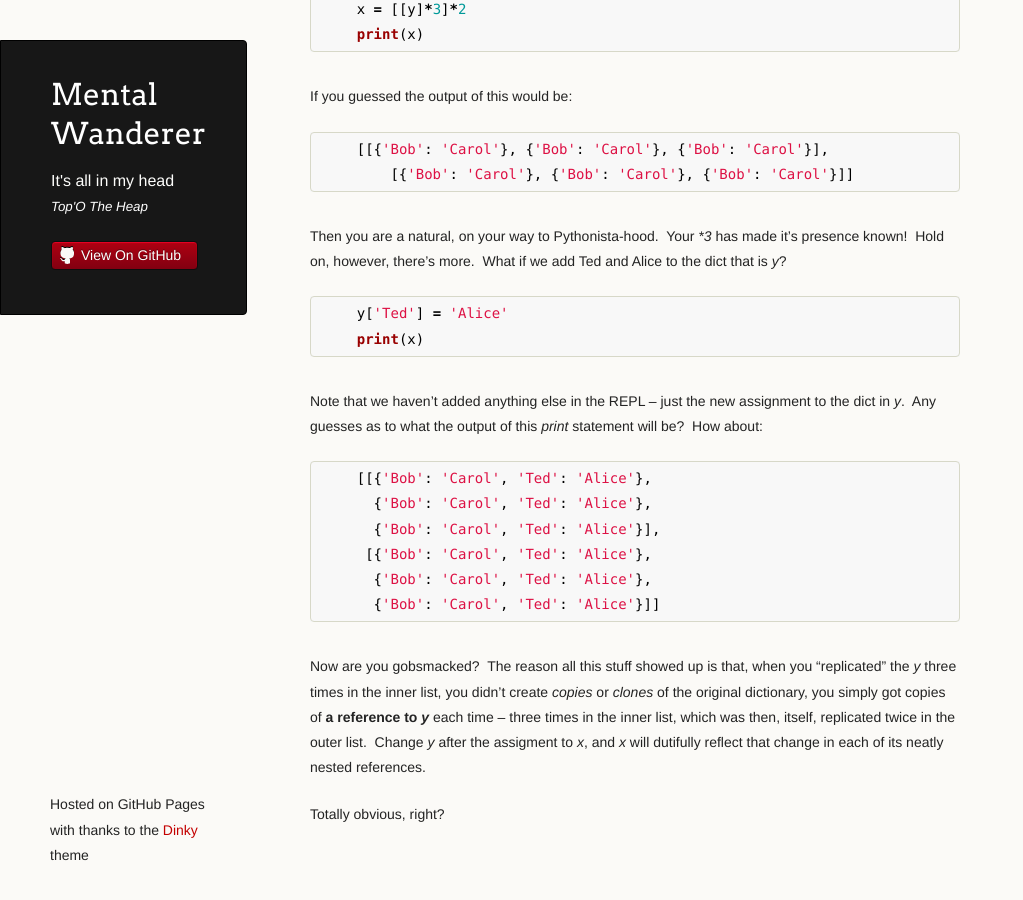
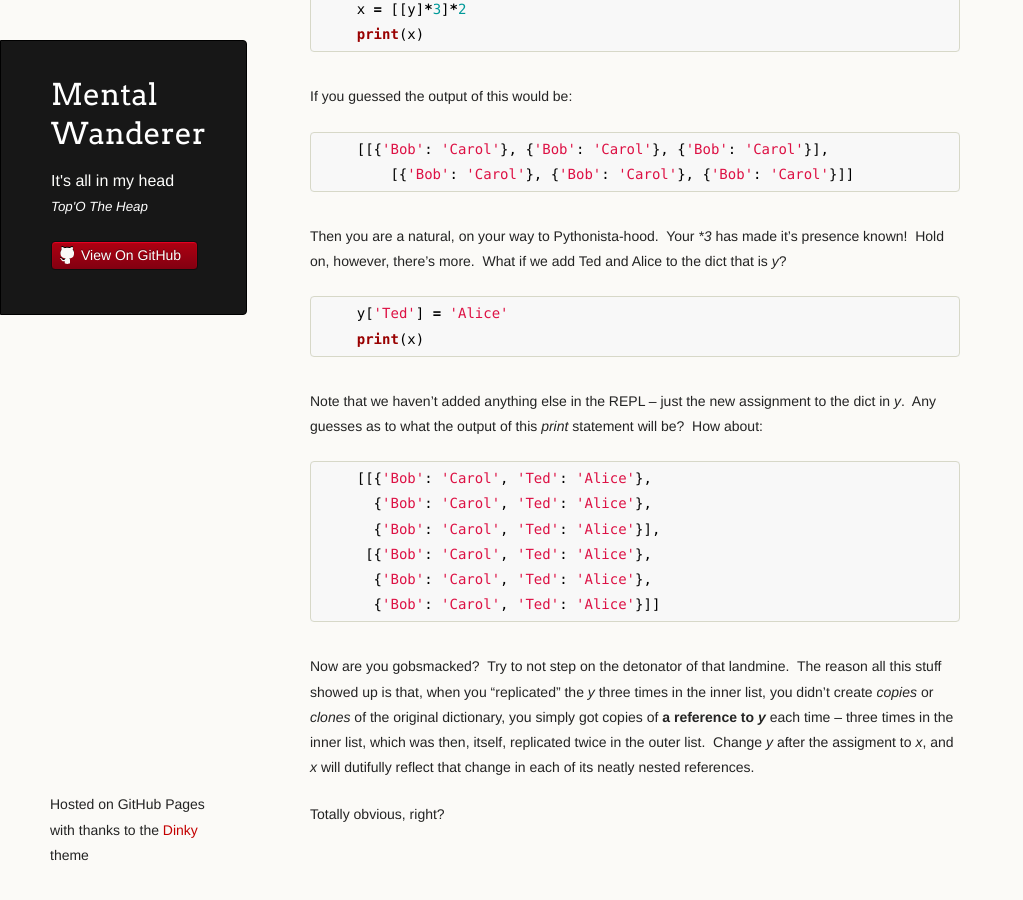
Before and after one commit to coryburt/coryburt.github.io, a Jekyll site: the page built from _posts/2018-03-16-Practical-Applications-of-Python-Landmines.md, in a window 1280 px wide and 900 px high, scrolled down 1498 px. Shown: the whole window, without its empty margins (0-1023 px from the left). Built offline with Jekyll 4.4.1, drawn with Linux system fonts in a browser that asks for light colours.

Commit message:
Edit entry

````diff
--- a/_posts/2018-03-16-Practical-Applications-of-Python-Landmines.md
+++ b/_posts/2018-03-16-Practical-Applications-of-Python-Landmines.md
@@ -61,7 +61,9 @@ Any guesses as to what the output of this _print_ statement will be?&nbsp; How a
       {'Bob': 'Carol', 'Ted': 'Alice'},
       {'Bob': 'Carol', 'Ted': 'Alice'}]]
 ```
-Now are you gobsmacked?&nbsp; The reason all this stuff showed up is that, when you "replicated" the _y_ three times in the inner list, you didn't create *copies* or *clones* of the original dictionary, you simply got copies of **a reference to _y_** each time &ndash;
+Now are you gobsmacked?&nbsp; Try to not step on the detonator of that landmine.&nbsp;
+The reason all this stuff showed up is that, when you "replicated" the _y_ three times in the inner list,
+you didn't create *copies* or *clones* of the original dictionary, you simply got copies of **a reference to _y_** each time &ndash;
 three times in the inner list, which was then, itself, replicated twice in the outer list.&nbsp;
 Change _y_ after the assigment to _x_, and _x_ will dutifully reflect that change in each of its neatly nested references.&nbsp;
 
````
